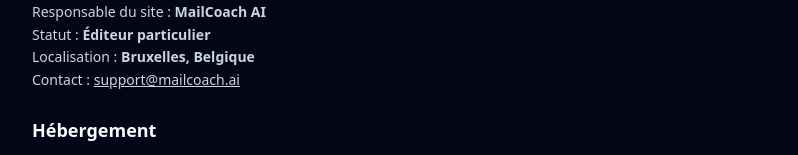
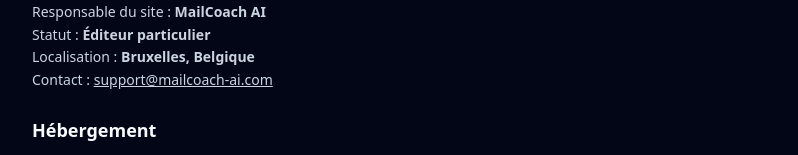
Before and after one commit to myusein01/mailcoach-ai, a Next.js app: page /legal in a window 1280 px wide. Shown: the part 174-329 px from the top of the page, without its empty margins (240-1038 px from the left). Built offline with nearby package versions, Linux system fonts and the light colour scheme.

Commit message:
Functional version

```diff
--- a/app/legal/page.tsx
+++ b/app/legal/page.tsx
@@ -22,10 +22,10 @@
             <br />
             Contact :{" "}
             <a
-              href="mailto:support@mailcoach.ai"
+              href="mailto:support@mailcoach-ai.com"
               className="underline hover:text-slate-200"
             >
-              support@mailcoach.ai
+              support@mailcoach-ai.com
             </a>
           </p>
         </section>
--- a/components/Home.tsx
+++ b/components/Home.tsx
@@ -72,7 +72,7 @@
     if (!session?.user?.email) return;
 
     let mounted = true;
-    let interval: any = null;
+    let interval: ReturnType<typeof setInterval> | null = null;
 
     const refreshMe = async () => {
       setLoadingMe(true);
```
